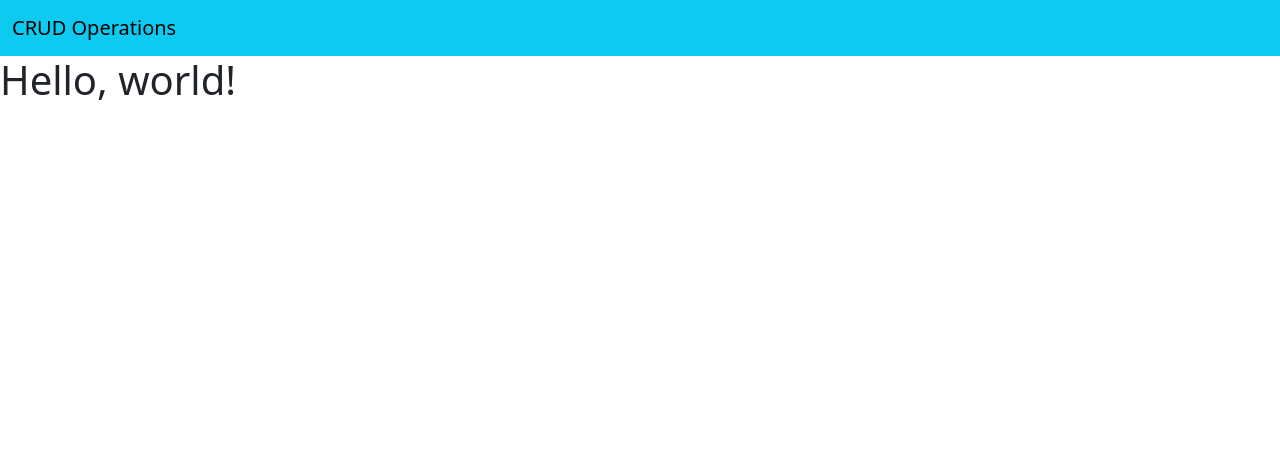
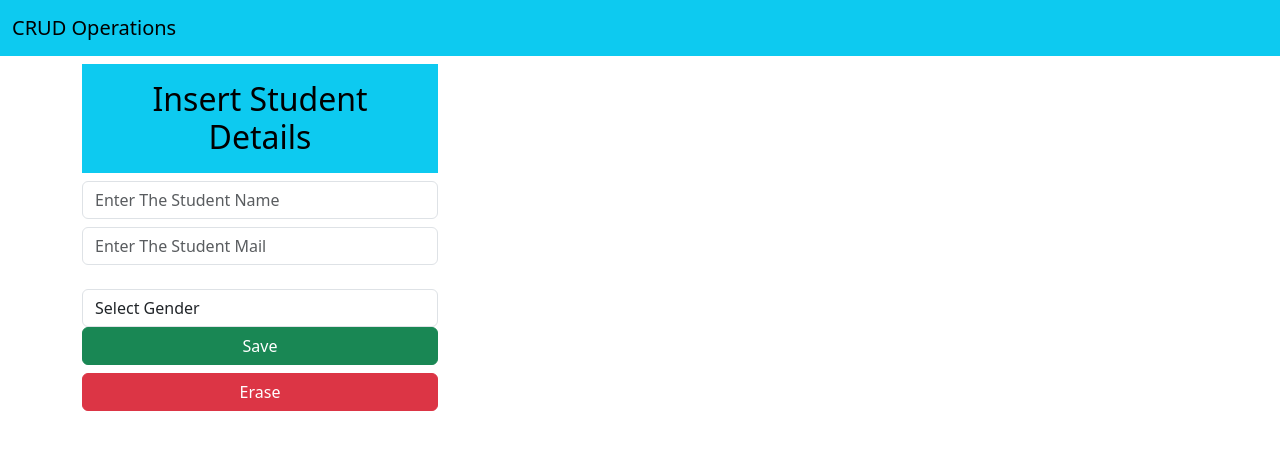
Before and after one commit to karimwade/miniprojet-django, a Django app: page / in a window 1280 px wide. Shown: the top 450 px of the page. Run offline with Django 4.2, Linux system fonts and the light colour scheme.

Commit message:
mise place du formulaire d'enregistrement dans index

```diff
--- a/templates/index.html
+++ b/templates/index.html
@@ -12,7 +12,43 @@
             <a class="navbar-brand" href="#">CRUD Operations</a>
           </div>
         </nav>
-    <h1>Hello, world!</h1>
+    <div class="container mt-2">
+        <div class="row">
+            <div class="col-md-4">
+                <h2 class="text-black bg-info text-center p-3">Insert Student Details</h2>
+                <form action="/insert" method="post">{% csrf_token %}
+                    <!-- insert est le chemin(path) ou on doit soumettre le formulaire -->
+                    <div class="form-group">
+                        <input type="text" class="form-control" placeholder="Enter The Student Name" name="name" required>
+                    </div>
+
+                    <div class="form-group">
+                        <input type="email" class="form-control mt-2" placeholder="Enter The Student Mail" name="mail" required>
+                    </div>
+
+                    <!-- <div class="form-group">
+                        <input type="text" class="form-control mt-2" placeholder="Enter The Student Mark" name="name" required>
+                    </div> -->
+
+                    <div class="form-group">
+                        <label for="gender"></label>
+                        <select name="gender" id="gender" class="form-control" required>
+                            <option selected>Select Gender</option>
+                            <option value="Male">Male</option>
+                            <option value="Female">Female</option>
+                        </select>
+                    </div>
+                    <div class="d-grid gap-2">
+                        <button class="btn btn-success" type="submit">Save</button>
+                        <button class="btn btn-danger" type="reset">Erase</button>
+                      </div>
+                </form>
+            </div>
+        <div class="col-md-8">
+
+        </div>
+        </div>
+    </div>
     <script src="https://cdn.jsdelivr.net/npm/bootstrap@5.3.0/dist/js/bootstrap.bundle.min.js" integrity="sha384-geWF76RCwLtnZ8qwWowPQNguL3RmwHVBC9FhGdlKrxdiJJigb/j/68SIy3Te4Bkz" crossorigin="anonymous"></script>
   </body>
 </html>
```
